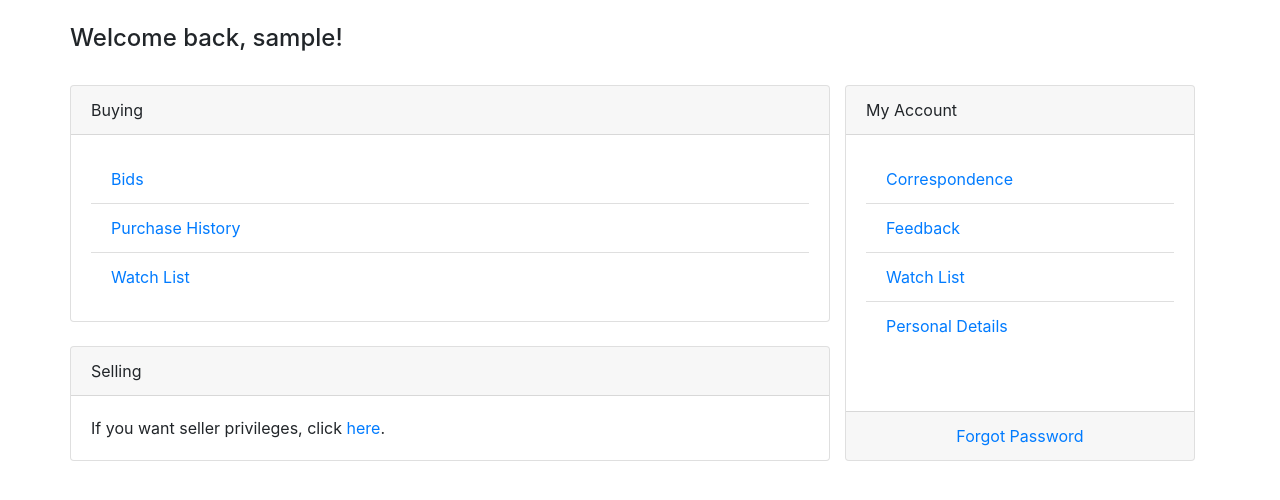
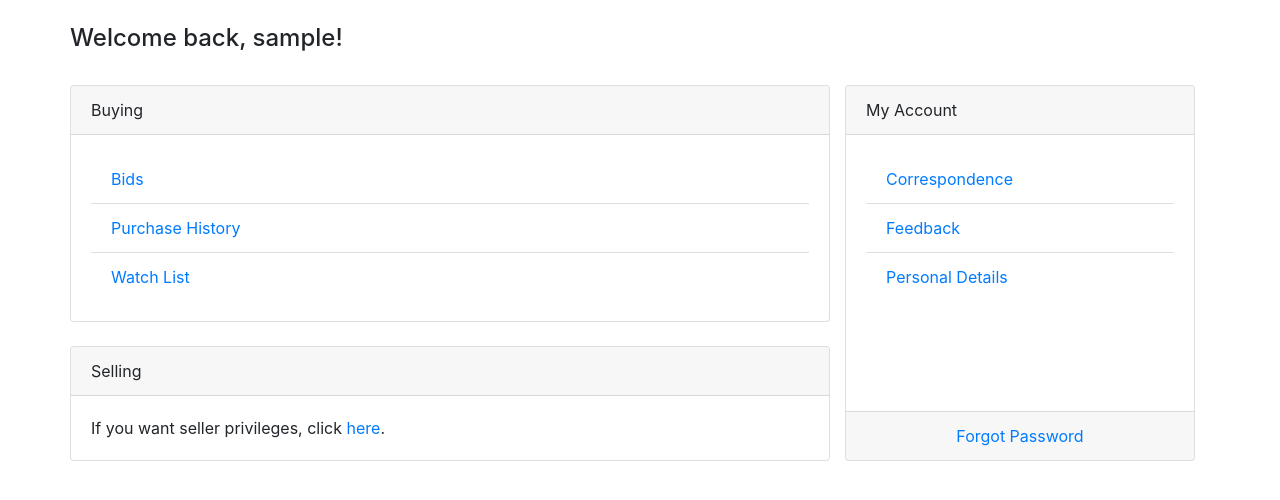
Before and after one commit to jason-james/a-bay, a PHP site: page /account.php in a window 1280 px wide. Shown: the part 56-556 px from the top of the page. Run offline with PHP 8.4, Linux system fonts and the light colour scheme; the visitor is signed in with stand-in values (Sample User, id 1); data that the repository does not hold is empty; some libraries are stand-ins or nearby versions.

Commit message:
Removed watchlist from under my account.

```diff
--- a/public/html/account.php
+++ b/public/html/account.php
@@ -245,7 +245,6 @@ while ($row = mysqli_fetch_assoc($query_res)) {
                     <ul class="list-group list-group-flush">
                         <li class="list-group-item"><a href="#">Correspondence</a></li>
                         <li class="list-group-item"><a href="#">Feedback</a></li>
-                        <li class="list-group-item"><a href="#">Watch List</a></li>
                         <li class="list-group-item"><a href="personal_details.php">Personal Details</a></li>
                     </ul>
                 </div>
```
